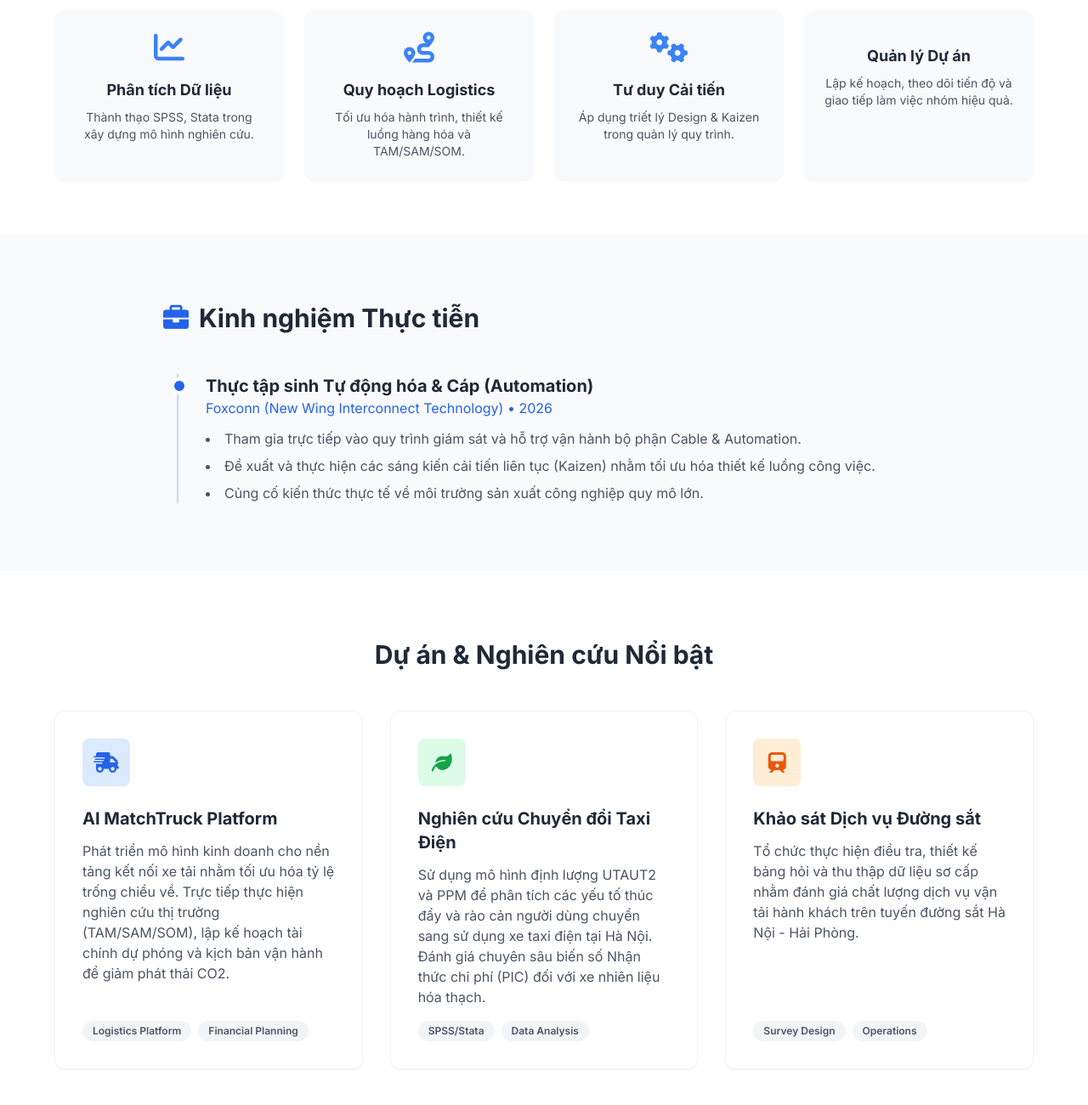
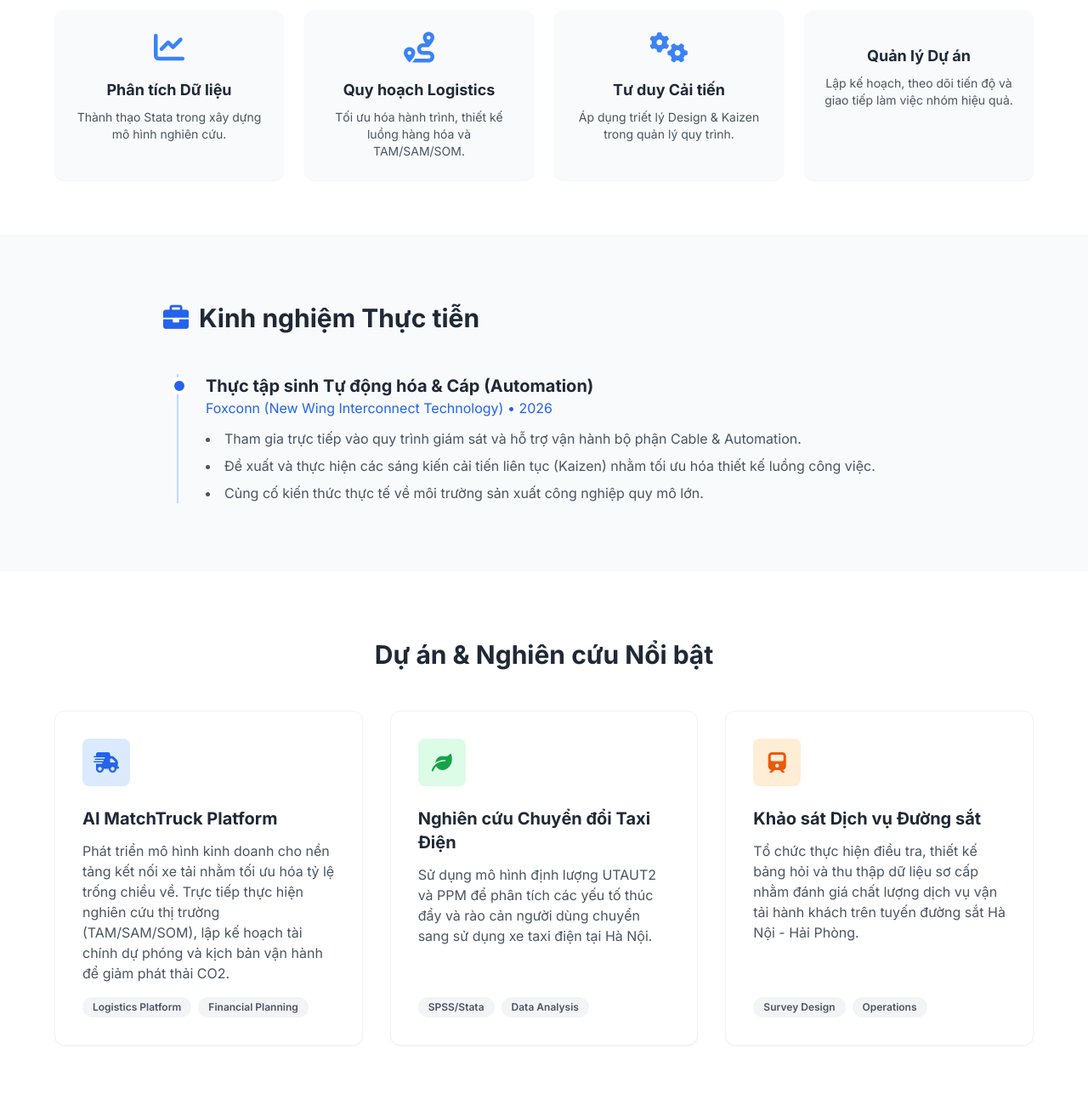
Before and after one commit to thanhlinhcontact-prog/portfolio-cv, a plain HTML site: page index.html in a window 1280 px wide. Shown: the part 800-2100 px from the top of the page at 85% size. Drawn offline with nearby package versions, Linux system fonts and the light colour scheme.

Commit message:
Update index.html

```diff
--- a/index.html
+++ b/index.html
@@ -58,7 +58,7 @@
                 <div class="p-6 bg-gray-50 rounded-xl shadow-sm hover:shadow-md transition">
                     <i class="fa-solid fa-chart-line text-4xl text-blue-500 mb-4"></i>
                     <h4 class="font-bold text-lg mb-2">Phân tích Dữ liệu</h4>
-                    <p class="text-sm text-gray-600">Thành thạo SPSS, Stata trong xây dựng mô hình nghiên cứu.</p>
+                    <p class="text-sm text-gray-600">Thành thạo Stata trong xây dựng mô hình nghiên cứu.</p>
                 </div>
                 <div class="p-6 bg-gray-50 rounded-xl shadow-sm hover:shadow-md transition">
                     <i class="fa-solid fa-route text-4xl text-blue-500 mb-4"></i>
@@ -125,7 +125,7 @@
                     </div>
                     <h4 class="text-xl font-bold mb-3">Nghiên cứu Chuyển đổi Taxi Điện</h4>
                     <p class="text-gray-600 mb-4 flex-grow">
-                        Sử dụng mô hình định lượng UTAUT2 và PPM để phân tích các yếu tố thúc đẩy và rào cản người dùng chuyển sang sử dụng xe taxi điện tại Hà Nội. Đánh giá chuyên sâu biến số Nhận thức chi phí (PIC) đối với xe nhiên liệu hóa thạch.
+                        Sử dụng mô hình định lượng UTAUT2 và PPM để phân tích các yếu tố thúc đẩy và rào cản người dùng chuyển sang sử dụng xe taxi điện tại Hà Nội.
                     </p>
                     <div class="flex flex-wrap gap-2 mt-auto">
                         <span class="px-3 py-1 bg-gray-100 text-xs font-semibold text-gray-600 rounded-full">SPSS/Stata</span>
```
